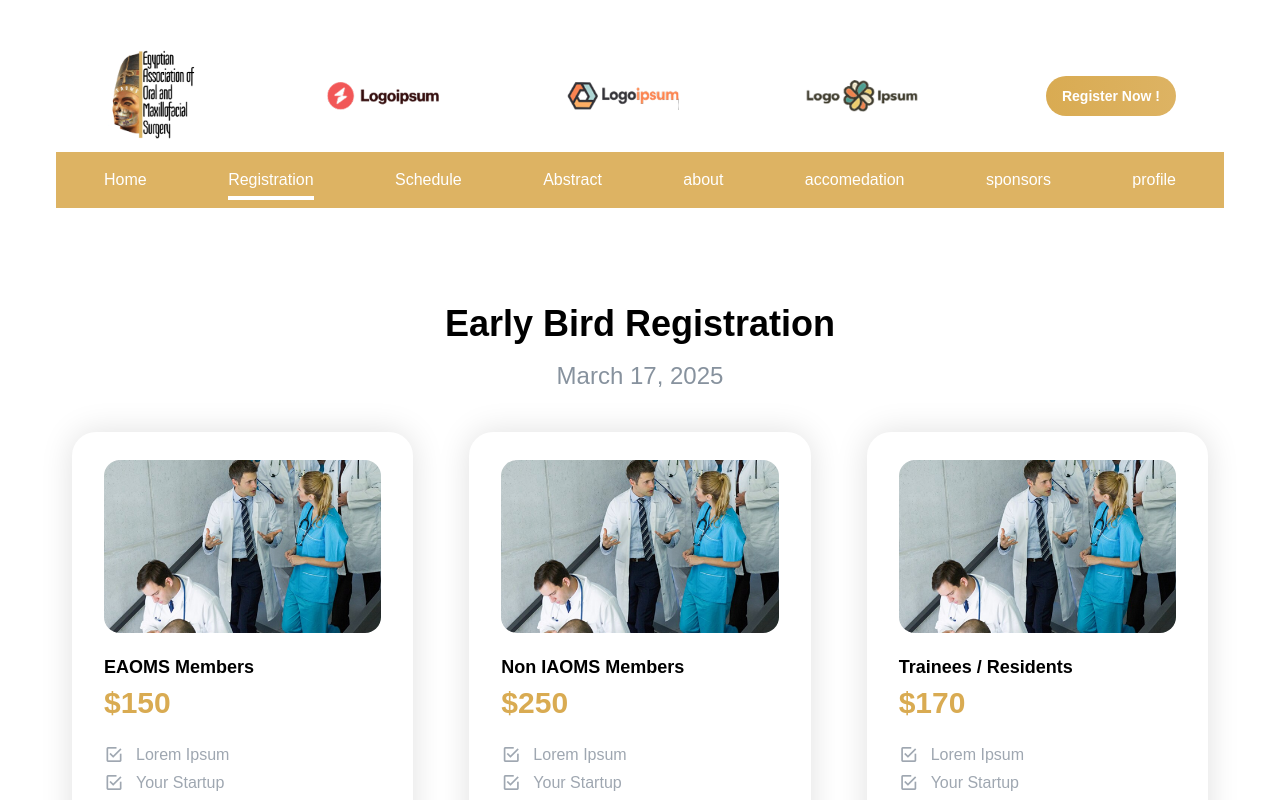
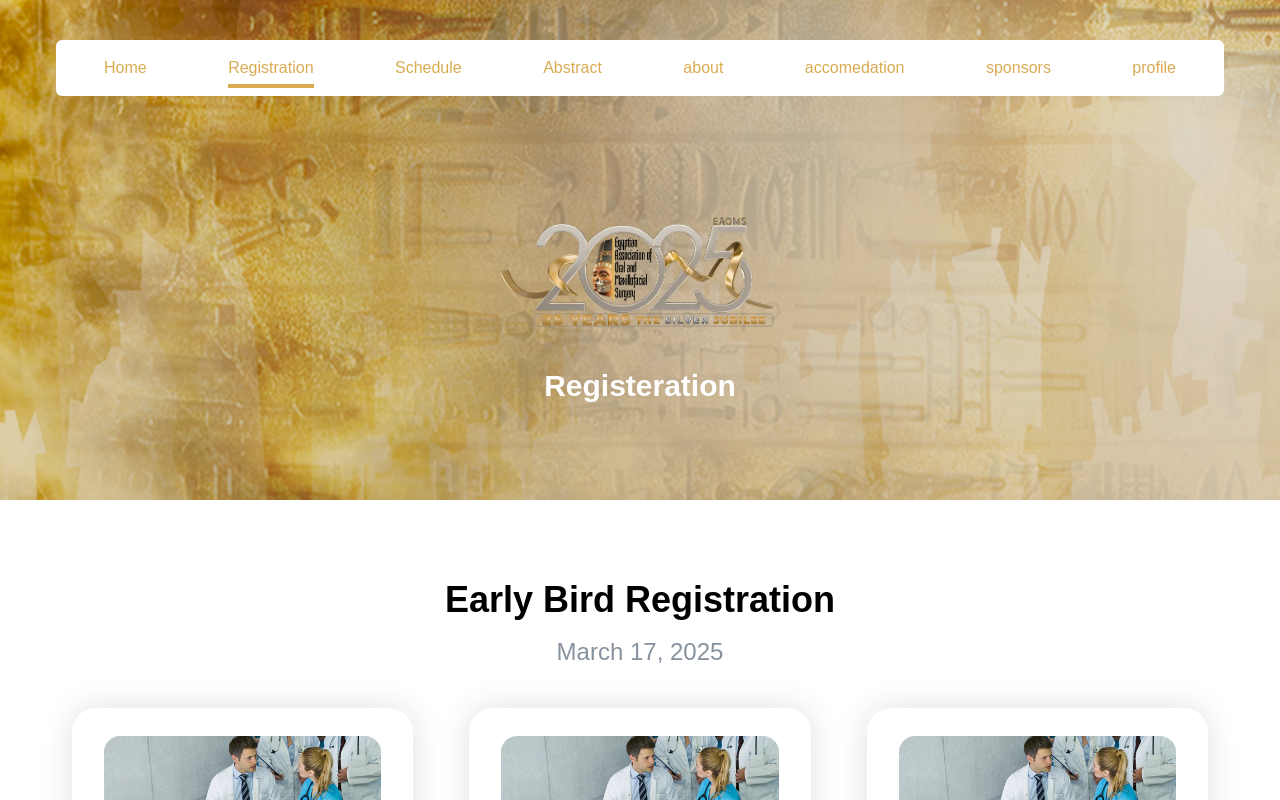
Before and after one commit to Nehal-Homoda/dentist-event, a Next.js app: page /registration in a window 1280 px wide. Built offline with nearby package versions, Linux system fonts and the light colour scheme.

Commit message:
work on registeration page

```diff
--- a/src/app/(default)/layout.tsx
+++ b/src/app/(default)/layout.tsx
@@ -10,7 +10,7 @@ export default function defaultlayout({
 
     return (
         <div className="h-[200vh] relative">
-            <AppNavBar isWithSponsors={true} colorInverted={true} />
+            <AppNavBar isWithSponsors={false} colorInverted={false} />
             {children}
             <AppFooter />
         </div>
--- a/src/app/(default)/registration/page.tsx
+++ b/src/app/(default)/registration/page.tsx
@@ -2,6 +2,7 @@ import BaseRegisterCard from "@/components/shared/SharedRegisterCard";
 import React from "react";
 import { bg, elements, heros } from "@/core/AssetsManager";
 import SharedCountDown from "@/components/shared/SharedCountDown";
+import SharedHeader from "@/components/shared/SharedHeader";
 
 const cards = [
     {
@@ -151,7 +152,7 @@ export default function page() {
     return (
         <>
             <div className="">
-                <header className="h-56"></header>
+               <SharedHeader pageName="Registeration"/>
                 <div className="container">
                     {packages.map((packageItem, packageIndex) => {
                         return (
--- a/src/app/(profile)/layout.tsx
+++ b/src/app/(profile)/layout.tsx
@@ -10,7 +10,7 @@ type Props={
 export default function profilelayout({children}:Props) {
   return (
     <div>
-        <AppNavBar isWithSponsors={false} colorInverted={true}></AppNavBar>
+        <AppNavBar isWithSponsors={true} colorInverted={true}></AppNavBar>
         {children}
         <AppFooter/>
     </div>
--- a/src/assets/styles/globals.css
+++ b/src/assets/styles/globals.css
@@ -83,6 +83,6 @@ a {
         @apply h-10 px-3 rounded-lg border border-primary bg-background
     }
     .countDown-item{
-        @apply  lg:w-14 lg:aspect-[1/1.5] md:w-10 md:aspect-[1/1.5] w-8 aspect-[1/2] bg-gradient-to-b from-primary-light-400 to-primary text-background lg:text-3xl text-xl font-bold rounded-lg relative
+        @apply  lg:w-16 lg:aspect-[1/1.5] md:w-10 md:aspect-[1/1.5] w-8 aspect-[1/2] bg-gradient-to-b from-primary-light-400 to-primary text-background lg:text-3xl text-xl font-bold rounded-lg relative
     }
 }
--- a/src/components/layout/AppNavBar.tsx
+++ b/src/components/layout/AppNavBar.tsx
@@ -33,7 +33,7 @@ export default function AppNavBar({ colorInverted, isWithSponsors }: Props) {
     const pathName = usePathname();
     return (
         <>
-            <div className="container absolute left-[50%] -translate-x-[50%]  top-10 ">
+            <div className="container absolute z-30 left-[50%] -translate-x-[50%]  top-10 ">
                 {isWithSponsors && (
                     <div className="w-full bg-background flex justify-between items-center  px-12 ">
                         <div className="w-24 h-24">
@@ -64,7 +64,7 @@ export default function AppNavBar({ colorInverted, isWithSponsors }: Props) {
                     className={` ${
                         colorInverted
                             ? "bg-primary-light "
-                            : "bg-white rounded-md gap-12"
+                            : "bg-white text-primary rounded-md gap-12"
                     }  text-background  flex justify-between   px-12 py-4`}
                 >
                     {navLinks.map((item, index) => (
@@ -73,7 +73,7 @@ export default function AppNavBar({ colorInverted, isWithSponsors }: Props) {
                             href={item.link}
                             className={
                                 item.link == pathName
-                                    ? "relative before:absolute before:w-full before:content-[''] before:bg-background  before:h-1  before:top-7 "
+                                    ? `relative before:absolute before:w-full before:content-[''] ${colorInverted ? 'before:bg-background' : 'before:bg-primary'} before:bg-background  before:h-1  before:top-7 `
                                     : "bg-yellow"
                             }
                         >
--- a/src/components/shared/SharedCountDown.tsx
+++ b/src/components/shared/SharedCountDown.tsx
@@ -1,4 +1,5 @@
 "use client";
+import { elements } from "@/core/AssetsManager";
 import React, { useEffect, useState } from "react";
 
 export default function () {
@@ -54,7 +55,7 @@ export default function () {
                 </h1>
             </div>
 
-            <div className="flex justify-center    lg:gap-3 gap-2">
+            <div className="flex justify-center  mb-5   lg:gap-3 gap-2">
                 <div className="timer-days flex flex-col items-center gap-4">
                     <div className="flex lg:gap-3 gap-2">
                         <div className="countDown-item ">
@@ -128,6 +129,10 @@ export default function () {
                     <span>Seconds</span>
                 </div>
             </div>
+
+            <div className="mx-auto w-[34rem]  ">
+                <img className="w-full object-contain"  src={elements.logo_year_clear.src} alt="" />
+            </div>
         </div>
     );
 }
--- /dev/null
+++ b/src/components/shared/SharedHeader.tsx
@@ -0,0 +1,20 @@
+import { bg, elements } from "@/core/AssetsManager";
+import React from "react";
+
+type Props = {
+    pageName: string;
+};
+export default function SharedHeader({ pageName }: Props) {
+    return (
+        <div className="relative w-full lg:h-[500px] h-[350px] aspect-[1/0.7] bg-[url('@/assets/images/bg/header-img.png')] bg-no-repeat bg-cover flex flex-col justify-end items-center lg:pb-24 pb-14">
+                <img
+                    className="absolute top-[55%] left-[50%] translate-x-[-50%] translate-y-[-50%]  w-[70%] max-w-[300px]     object-contain"
+                    src={elements.logo_year_clear.src}
+                    alt=""
+                />
+            <h1 className="lg:text-3xl text-2xl text-white font-bold  text-center">
+                {pageName}
+            </h1>
+        </div>
+    );
+}
```
Also changed, not shown: src/core/AssetsManager.ts (+6 -2 lines), src/app/(profile)/page.tsx (renamed from src/app/(default)/page.tsx), src/assets/images/bg/header-img.png (added), src/assets/images/elements/logo-year-clear.png (added).
